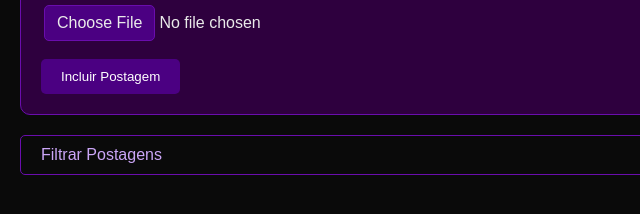
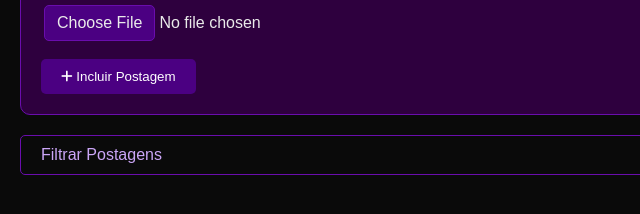
Before and after one commit to samleticias/socialifpi, a plain HTML site: page front-end/index.html in a window 1280 px wide. Shown: the part 450-664 px from the top of the page, 0-640 px from the left. Drawn offline with Linux system fonts and the light colour scheme; a script that the page names is missing.

Commit message:
feat: adiciona ícone de + no botão de adicionar postagem

```diff
--- a/front-end/index.html
+++ b/front-end/index.html
@@ -7,6 +7,7 @@
   <title>Social IFPI</title>
   <link rel="icon" type="image/png" href="../front-end/src/images/icons/s.png" />
   <link rel="stylesheet" href="src/style/style.css"/>
+  <link rel="stylesheet" href="https://cdnjs.cloudflare.com/ajax/libs/font-awesome/6.4.0/css/all.min.css">
 </head>
 
 <body>
@@ -47,7 +48,9 @@
                     <textarea id="conteudo" name="conteudo" required></textarea>
                     <label for="imagem">Anexar Imagem:</label>
                     <input type="file" id="imagem" name="imagem" accept="image/*">
-                    <button type="submit" id="botaoNovaPostagem">Incluir Postagem</button>
+                    <button type="submit" id="botaoNovaPostagem">
+                        <i class="fas fa-plus"></i> Incluir Postagem
+                    </button>
                 </div>
               </form>
             </section>
```
